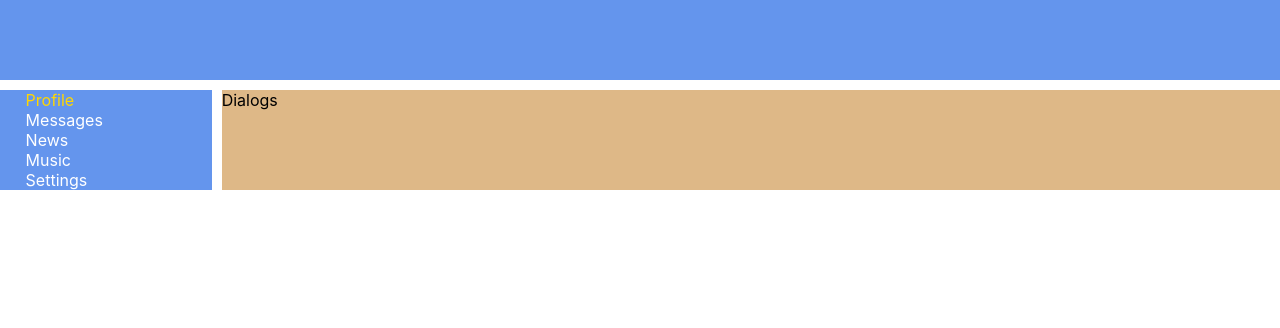
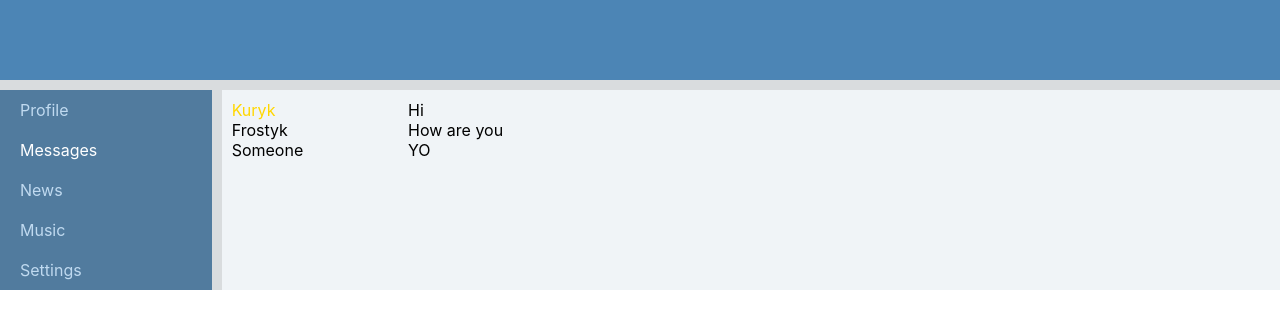
Before and after one commit to kuryloff/it-kam, a React (Create React App) app in the folder my-app/: page /dialogs in a window 1280 px wide. Shown: the top 328 px of the page. Built offline with nearby package versions, Linux system fonts and the light colour scheme.

Commit message:
lesson 21

```diff
--- a/my-app/src/App.css
+++ b/my-app/src/App.css
@@ -1,5 +1,6 @@
 .wrapper {
     width: 100vw;
+    background-color: #d9dcde;
 
     display: grid;
     grid-template-areas: "h h" "n c";
@@ -10,6 +11,6 @@
 }
 
 .wrapper-content {
-    background-color: burlywood;
+    background-color: #f0f4f7;
     grid-area: c;
 }
--- a/my-app/src/App.js
+++ b/my-app/src/App.js
@@ -5,6 +5,9 @@ import Navbar from "./components/Navbar/Nav";
 import Profile from "./components/Profile/Profile";
 import Dialogs from "./components/Dialogs/Dialogs";
 import {BrowserRouter, Route} from "react-router-dom";
+import News from'./components/News/News'
+import Music from'./components/Music/Music'
+import Settings from'./components/Settings/Settings'
 
 
 const App = () => {
@@ -17,6 +20,9 @@ const App = () => {
 
                     <Route path={'/dialogs'} component={Dialogs}/>
                     <Route path={'/profile'} component={Profile}/>
+                    <Route path={'/news'} component={News}/>
+                    <Route path={'/music'} component={Music}/>
+                    <Route path={'/settings'} component={Settings}/>
 
                 </div>
 
--- a/my-app/src/components/Dialogs/Dialogs.jsx
+++ b/my-app/src/components/Dialogs/Dialogs.jsx
@@ -1,10 +1,21 @@
 import React from "react";
 import classes from './Dialogs.module.css'
 
-const Dialogs = ()=>{
+const Dialogs = () => {
     return (
-        <div>
-            Dialogs
+        <div className={classes.dialogs}>
+            <div className={classes.dialogsItems}>
+                <div className={classes.dialog + ' ' + classes.active}>Kuryk</div>
+                <div className={classes.dialog}>Frostyk</div>
+                <div className={classes.dialog}>Someone</div>
+
+            </div>
+            <div className={classes.messages}>
+                <div className={classes.messsage}>Hi</div>
+                <div className={classes.messsage}>How are you</div>
+                <div className={classes.messsage}>YO</div>
+
+            </div>
         </div>
     );
 };
--- a/my-app/src/components/Dialogs/Dialogs.module.css
+++ b/my-app/src/components/Dialogs/Dialogs.module.css
@@ -0,0 +1,24 @@
+.dialogs {
+    display: grid;
+    grid-template-columns: 2fr 10fr;
+}
+
+.dialog {
+
+}
+
+.dialogsItems {
+    padding: 10px;
+}
+
+
+.dialogsItems .active {
+    color: gold;
+}
+.messages {
+    padding: 10px;
+}
+
+.message {
+
+}
--- a/my-app/src/components/Header/Header.module.css
+++ b/my-app/src/components/Header/Header.module.css
@@ -1,8 +1,9 @@
 .header {
     grid-area: h;
-    background-color: cornflowerblue;
+    background-color: #4c85b5;
 }
 
 .header img {
     height: 80px;
+    margin-left: 15px;
 }
--- a/my-app/src/components/Navbar/Nav.jsx
+++ b/my-app/src/components/Navbar/Nav.jsx
@@ -1,15 +1,18 @@
 import React from "react";
 import classes from './Navbar.module.css'
+import {NavLink} from "react-router-dom";
 
 const Navbar = ()=>{
     return(
+
         <nav className={classes.nav}>
-            <div><a href="/profile" className={`${classes.item} ${classes.active}`}>Profile</a></div>
-            <div><a href="/dialogs" className={classes.item}>Messages</a></div>
-            <div><a href="" className={classes.item}>News</a></div>
-            <div><a href="" className={classes.item}>Music</a></div>
-            <div><a href="" className={classes.item}>Settings</a></div>
+            <div><NavLink to={'/profile'} activeClassName={classes.activeLink} className={classes.item}>Profile</NavLink></div>
+            <div><NavLink to={'/dialogs'} activeClassName={classes.activeLink} className={classes.item}>Messages</NavLink></div>
+            <div><NavLink to={'/news'} activeClassName={classes.activeLink} className={classes.item}>News</NavLink></div>
+            <div><NavLink to={'/music'} activeClassName={classes.activeLink} className={classes.item}>Music</NavLink></div>
+            <div><NavLink to={'/settings'} activeClassName={classes.activeLink} className={classes.item}>Settings</NavLink></div>
         </nav>
+
     );
 };
 
--- a/my-app/src/components/Navbar/Navbar.module.css
+++ b/my-app/src/components/Navbar/Navbar.module.css
@@ -1,23 +1,36 @@
 .nav {
     grid-area: n;
-    background-color: cornflowerblue;
+    background-color: #517b9e;
+   /*padding: 20px;*/
+
 }
 
-.item{
-    color: white;
+.item {
+    margin: 20px;
+    color: #c0daf0;
     text-decoration: none;
-    margin-left: 2vw;
-    margin-top: 1vh;
+
 }
 
 /*.item:hover{*/
 /*    color: darkgreen;*/
 /*}*/
 
-.item:active{
-    color: red;
+/*.item:active{*/
+/*    color: red;*/
+/*}*/
+
+.activeLink {
+    color: white;
+
 }
 
-.item.active{
-     color: gold;
- }
+nav div{
+    height: 5vh;
+    display: flex;
+    align-items: center;
+
+}
+nav div:hover{
+    background-color: #466782;
+}
--- /dev/null
+++ b/my-app/src/components/News/News.jsx
@@ -0,0 +1,12 @@
+import React from "react";
+
+
+const News = () =>{
+    return(
+        <div>
+            News here
+        </div>
+    );
+};
+
+export default News;
--- a/my-app/src/components/Profile/MyPosts/Post/Post.module.css
+++ b/my-app/src/components/Profile/MyPosts/Post/Post.module.css
@@ -1,5 +1,5 @@
 .item {
-    color: greenyellow;
+    color: #3498DB;
 }
 
 .item img {
--- /dev/null
+++ b/my-app/src/components/Settings/Settings.jsx
@@ -0,0 +1,12 @@
+import React from "react";
+import classes from "./Settings.module.css"
+
+const Settings = () =>{
+    return(
+        <div>
+            Settings here
+        </div>
+    );
+};
+
+export default Settings
```
Also changed, not shown: my-app/src/components/News/News.module.css (added), my-app/src/components/Settings/Settings.module.css (added).
